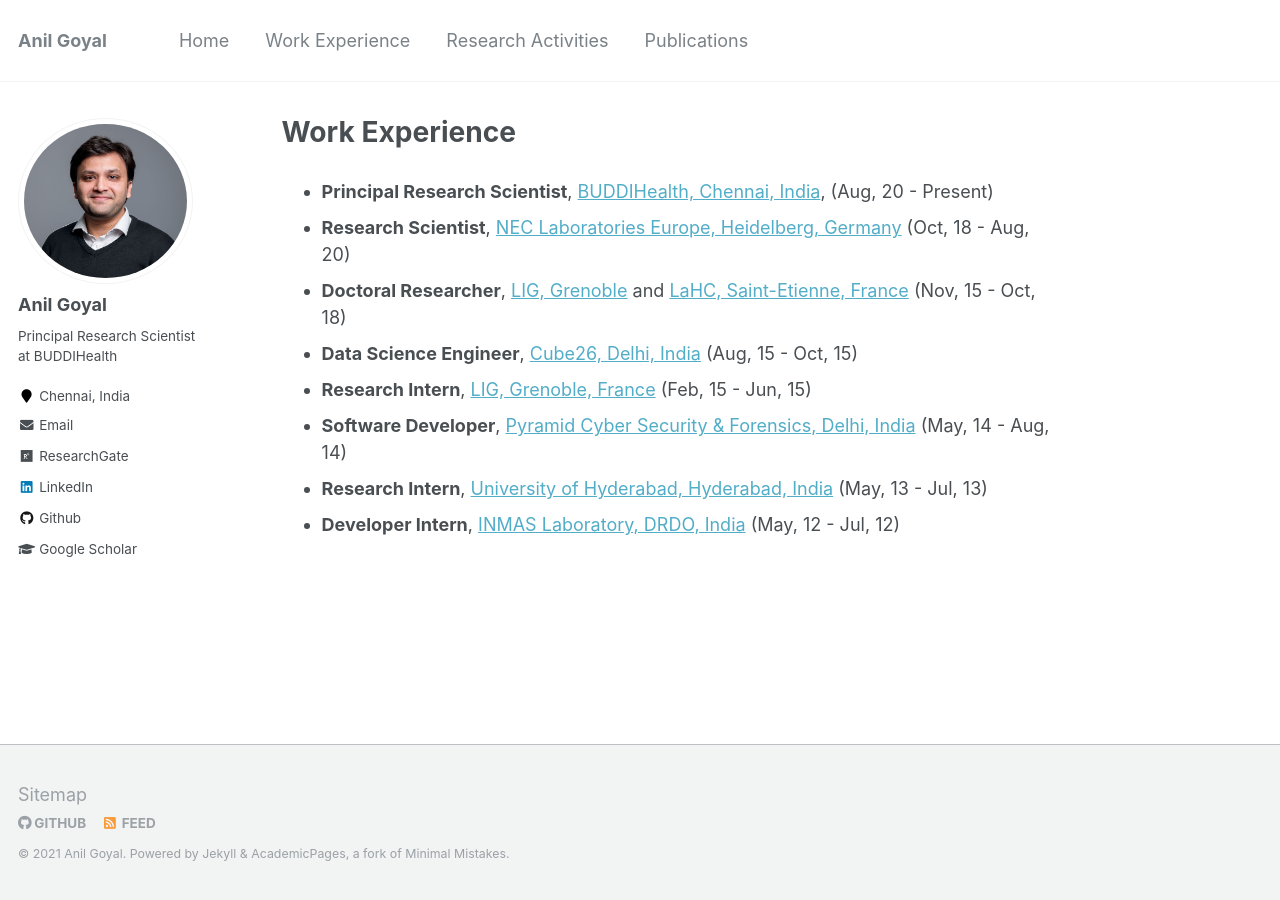
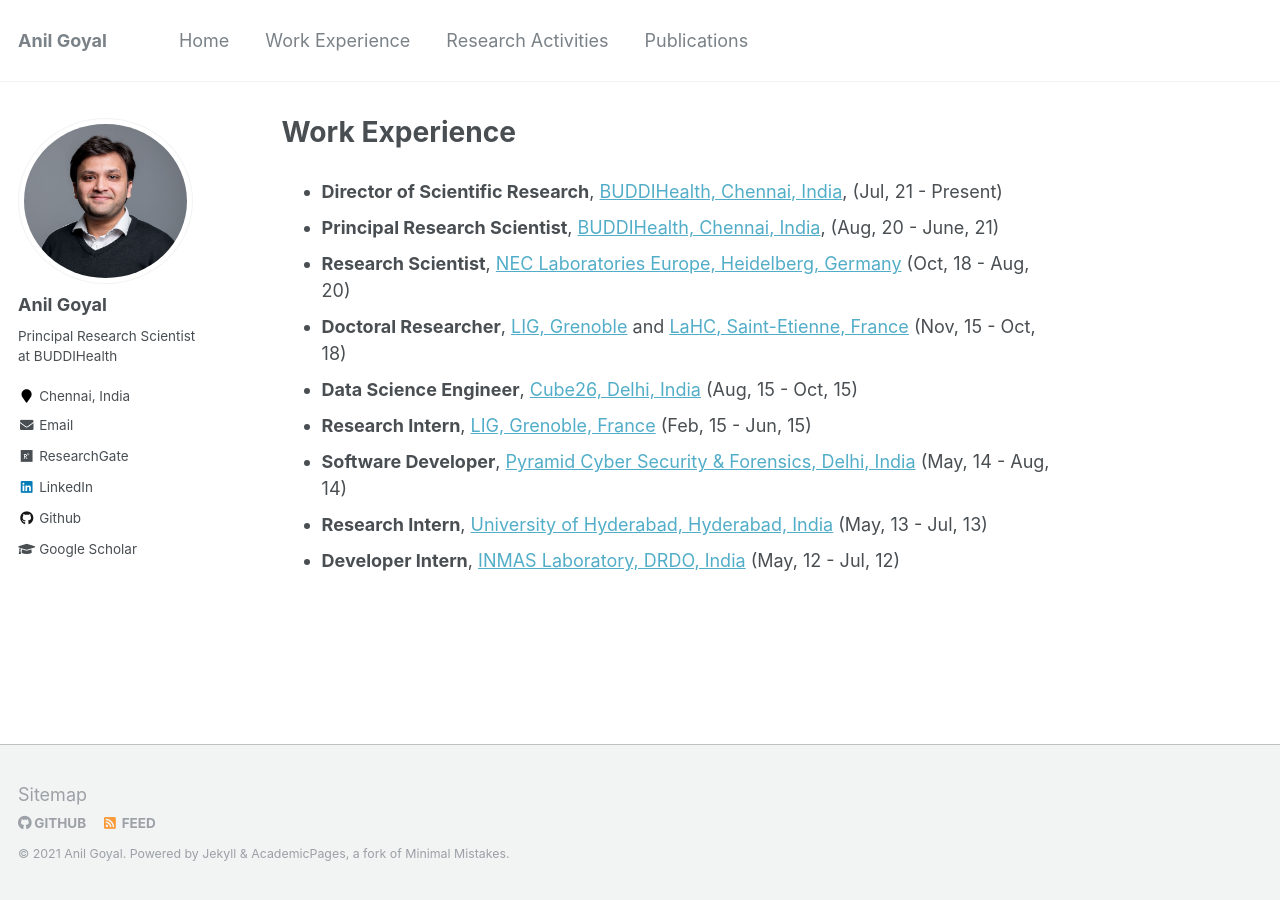
Before and after one commit to goyalanil/goyalanil.github.io, a Jekyll site: the page built from _pages/experience.md, in a window 1280 px wide. Built offline with Jekyll 4.4.1, drawn with Linux system fonts in a browser that asks for light colours.

Commit message:
Update experience.md

```diff
--- a/_pages/experience.md
+++ b/_pages/experience.md
@@ -6,7 +6,8 @@
 ---
 
 
-* **Principal Research Scientist**, [BUDDIHealth, Chennai, India](http://buddi.ai/), (Aug, 20 - Present)
+* **Director of Scientific Research**, [BUDDIHealth, Chennai, India](http://buddi.ai/), (Jul, 21 - Present)
+* **Principal Research Scientist**, [BUDDIHealth, Chennai, India](http://buddi.ai/), (Aug, 20 - June, 21)
 * **Research Scientist**, [NEC Laboratories Europe, Heidelberg, Germany](http://neclab.eu/) (Oct, 18 - Aug, 20)
 * **Doctoral Researcher**, [LIG, Grenoble](https://www.liglab.fr/) and [LaHC, Saint-Etienne, France](http://laboratoirehubertcurien.fr/) (Nov, 15 - Oct, 18)
 * **Data Science Engineer**, [Cube26, Delhi, India](http://cube26.com/) (Aug, 15 - Oct, 15)
```
